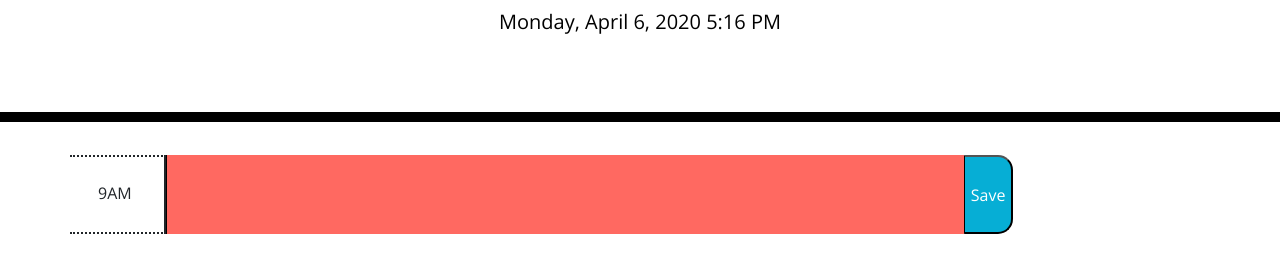
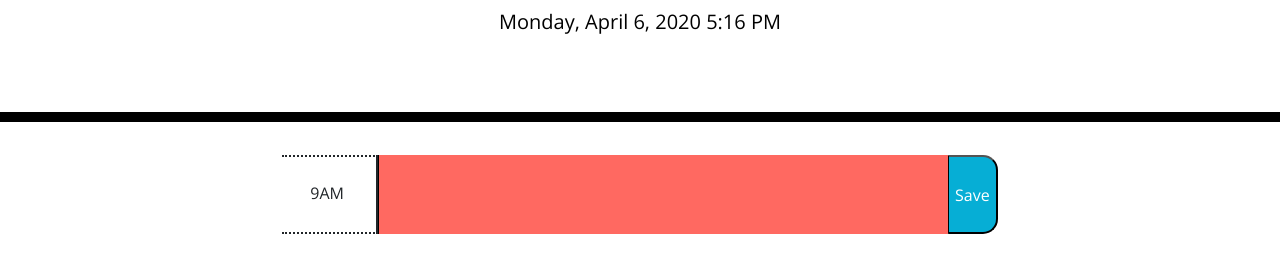
Before and after one commit to ahmedjalal93/ahmedjalal93.github.io, a plain HTML site: page work5/index.html in a window 1280 px wide. Shown: the part 182-454 px from the top of the page. Drawn offline with nearby package versions, Linux system fonts and the light colour scheme.

Commit message:
Fixed width

```diff
--- a/work5/index.html
+++ b/work5/index.html
@@ -18,9 +18,9 @@
       <p class="lead">A simple calendar app for scheduling your work day</p>
       <p id="currentDay" class="lead"></p>
     </header>
-    <div class="container">
+    <div class="container" align="center">
       <!-- Timeblocks go here -->
-      <div class="row">
+      <div class="row justify-content-md-center">
         <div class="time-block">9AM </div>
         <textarea class="description present"></textarea>
         <button class="saveBtn">Save</button>
--- a/work5/style.css
+++ b/work5/style.css
@@ -23,7 +23,8 @@ textarea{
 
 .description{
   white-space: pre-wrap;
-  width:70%;
+  width: 50%;
+  max-width:60%;
 }
 
 .time-block{
```
